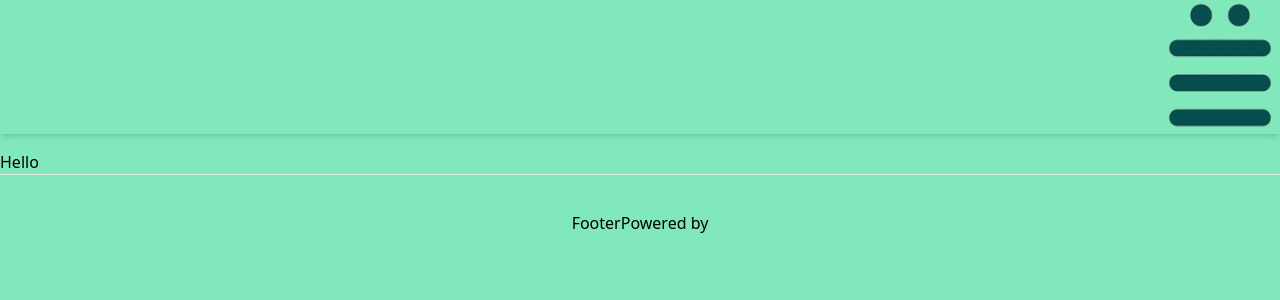
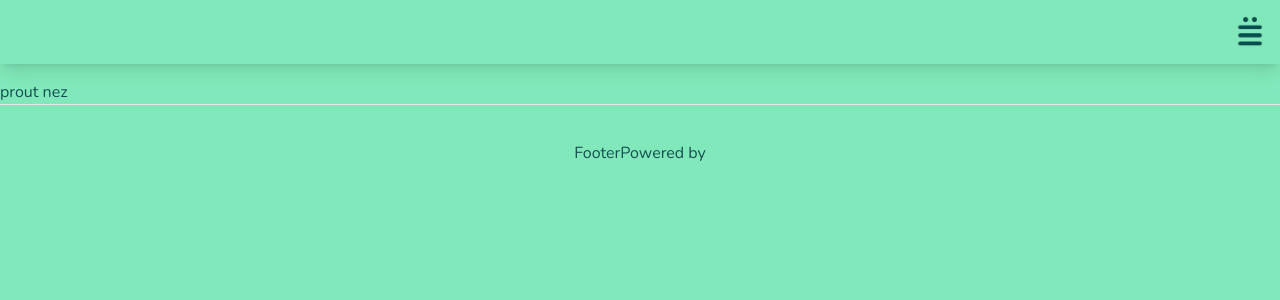
Before and after one commit to MendosDV/laebba, a Next.js app: page / in a window 1280 px wide. Shown: the top 300 px of the page. Built offline with nearby package versions, Linux system fonts and the light colour scheme.

Commit message:
Add change to Nav

```diff
--- a/src/app/globals.css
+++ b/src/app/globals.css
@@ -10,6 +10,14 @@
   --secondary: #144F4F;
 }
 
+.nunito {
+  font-family: var(--font-nunito);
+}
+
+.bg-primary {
+  background: var(--primary);
+}
+
 @media (prefers-color-scheme: dark) {
   :root {
     --foreground-rgb: 255, 255, 255;
@@ -20,7 +28,7 @@
 
 body {
   background: var(--primary);
-  font-family: Nunito, ;
+  color: var(--secondary);
 }
 
 @layer utilities {
--- a/src/app/layout.tsx
+++ b/src/app/layout.tsx
@@ -1,7 +1,14 @@
 import type { Metadata } from "next";
+import { Nunito } from "next/font/google";
 import "./globals.css";
 import Navbar from '../components/Navbar';
 import Footer from '../components/Footer';
+
+const nunito = Nunito({
+  weight: ["200", "300", "400", "500", "600", "700", "800", "900"],
+  subsets: ["latin"],
+  variable: "--font-nunito",
+});
 
 export const metadata: Metadata = {
   title: "Create Next App",
@@ -15,9 +22,10 @@ export default function RootLayout({
 }>) {
   return (
     <html lang="en">
-      <body>
+      <body className={nunito.className}>
         <Navbar />
-        <p>Hello</p>
+        {/* {children} */}
+        prout nez
         <Footer />
       </body>
     </html>
--- a/src/components/Navbar.tsx
+++ b/src/components/Navbar.tsx
@@ -1,14 +1,36 @@
-import Image from 'next/image'
+'use client';
+
+import Image from 'next/image';
+import { useState, useEffect } from 'react';
 
 export default function Navbar() {
+  const [scrollPosition, setScrollPosition] = useState(0);
+
+  const handleScroll = () => {
+    const position = window.scrollY;
+    setScrollPosition(position);
+  };
+
+  useEffect(() => {
+    window.addEventListener('scroll', handleScroll);
+    return () => {
+      window.removeEventListener('scroll', handleScroll);
+    };
+  }, []);
+
   return (
-    <div className="flex justify-end items-center border-transparent border-b shadow-md mb-4">
+    <div className="sticky top-0 border-transparent border-b shadow-lg mb-4 p-4 bg-primary flex justify-between items-center flex-row-reverse">
       <Image
         src="/logo.png"
-        width={120}
-        height={120}
+        width={28}
+        height={28}
         alt="Picture of the author"
       />
+      {scrollPosition > 0 && (
+        <h2 className="font-extrabold text-3xl">
+          Laebba
+        </h2>
+      )}
     </div>
   );
 }
```
